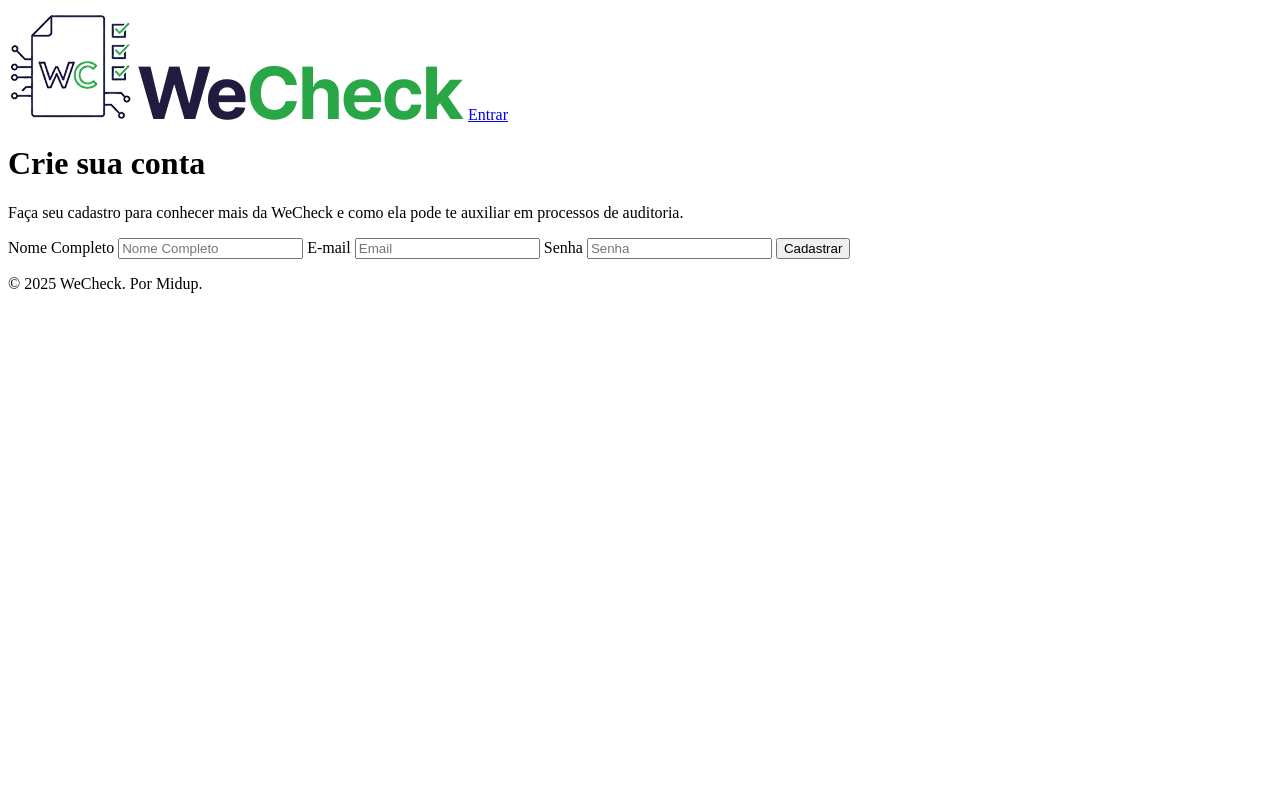
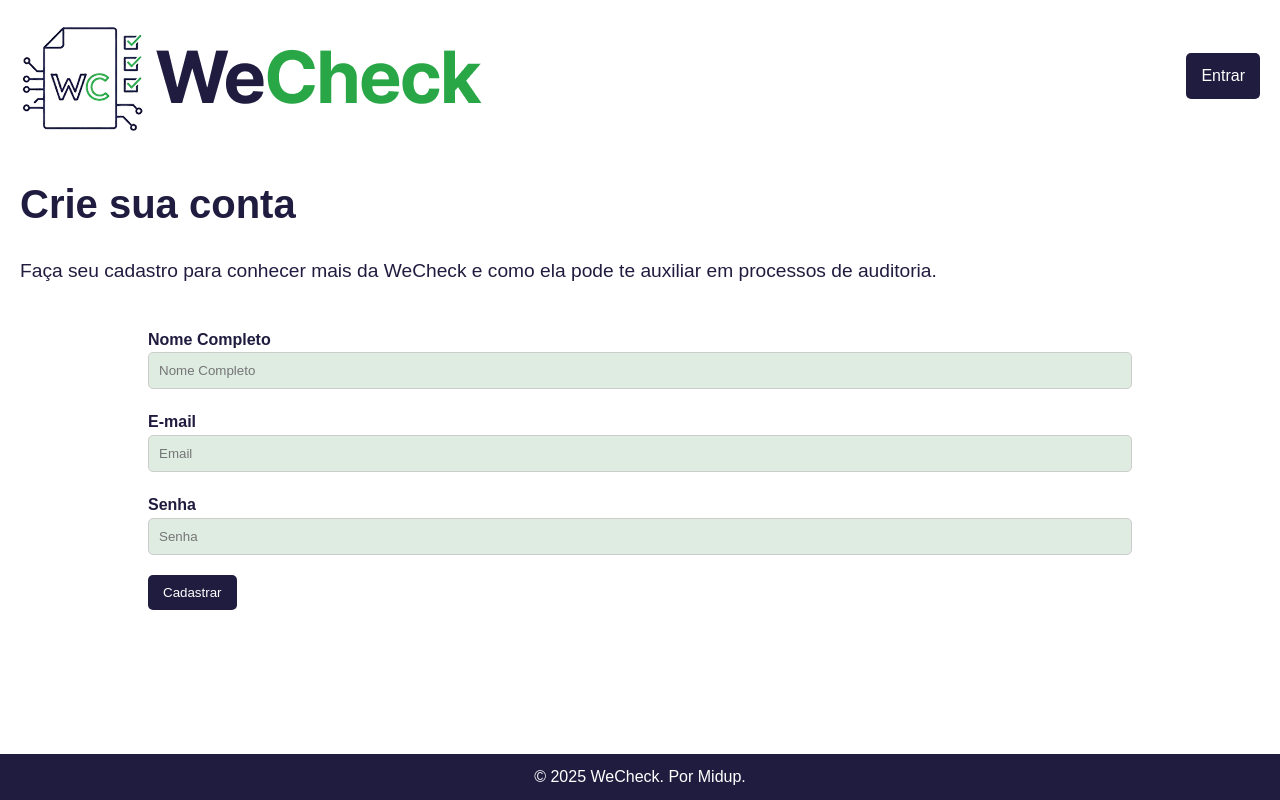
Before and after one commit to SofhiaC/WeCheck, a PHP site: page /views/cadastro_view.php in a window 1280 px wide. Run offline with PHP 8.4, Linux system fonts and the light colour scheme.

Commit message:
css do cadastro completo

```diff
--- /dev/null
+++ b/WeCheck/assets/css/cadastrando.css
@@ -0,0 +1,146 @@
+/* geral da página */
+* {
+    margin: 0;
+    padding: 0;
+    box-sizing: border-box;
+}
+
+html, body {
+    height: 100%;
+    font-family: Arial, 'Helvetica', sans-serif;
+    line-height: 1.6;
+}
+
+header {
+    background-color: #fff;
+    color: #201C3F;
+    padding: 20px 0;
+    display: flex;
+}
+
+/* logo da navbar */
+.logo {
+    display: flex;
+    align-items: center;
+    gap: 10px;
+    margin-left: 20px;
+}
+
+/* botoes da navbar */
+.botoes-nav {
+    margin-left: auto;
+    margin-right: 20px;
+    display: flex;
+    gap: 15px;
+    align-items: center;
+}
+
+.botoes-nav a#cadastrar{
+    text-decoration: none;
+    color: #201C3F;
+    padding: 10px 15px;
+    border: 1px solid #201C3F;
+    border-radius: 5px;
+    transition: background-color 0.3s;
+}
+
+.botoes-nav a#cadastrar:hover {
+    background-color: #201C3F;
+    color: #fff;
+}
+
+.botoes-nav a#entrar {
+    text-decoration: none;
+    color: #fff;
+    padding: 10px 15px;
+    border-radius: 5px;
+    transition: background-color 0.3s;
+    background-color: #201C3F;
+}
+
+.botoes-nav a#entrar:hover {
+    background-color: #fff;
+    border: 1px solid #201C3F;
+    color: #201C3F;
+}
+
+/* textinhos h1 e p*/
+main h1{
+    text-align: left;
+    margin: 20px;
+    color: #201C3F;
+    font-size: 2.5rem;
+    font-weight: bold;
+}
+
+main p{
+    text-align: left;
+    margin: 20px;
+    color: #201C3F;
+    font-size: 1.2rem;
+}
+
+/* botao de começar */
+main a{
+    text-decoration: none;
+    color:#fff;
+    background-color: #201C3F;
+    padding: 10px 20px;
+    border-radius: 5px;
+    display: inline-block;
+    margin: 20px;
+}
+
+main a:hover{
+    background-color: #fff;
+    border: 1px solid #201C3F;
+    color: #201C3F;
+}
+
+/* footerzinho */
+footer {
+    background-color: #201C3F;
+    color: #fff;
+    text-align: center;
+    padding: 10px 0;
+    position: absolute;
+    bottom: 0;
+    width: 100%;
+}
+
+/* configurações gerais do form */
+form{
+    max-width: 80%;
+    margin: 20px auto;
+    padding: 20px;
+
+}
+
+/* labels */
+label {
+    display: block;
+    margin-bottom: 5px;
+    color: #201C3F;
+    font-weight: bold;
+}
+
+/* campos de preencher */
+input[type="text"], input[type="email"], input[type="password"] {
+    width: 100%;
+    padding: 10px;
+    margin-bottom: 15px;
+    border: 1px solid #ccc;
+    border-radius: 5px;
+    background-color: DFECE2;
+}
+
+/* botao cadastrar centralizado */
+button {
+    background-color: #201C3F;
+    color: #fff;
+    padding: 10px 15px;
+    border: none;
+    border-radius: 5px;
+    cursor: pointer;
+    transition: background-color 0.3s;
+}
--- a/WeCheck/views/cadastro_view.php
+++ b/WeCheck/views/cadastro_view.php
@@ -3,15 +3,18 @@
 <head>
     <meta charset="UTF-8">
     <meta name="viewport" content="width=device-width, initial-scale=1.0">
-    <link rel="stylesheet" href="../assets/css/cadastro.css">
+    <link rel="stylesheet" href="../assets/css/cadastrando.css">
     <title>WeCheck</title>
 </head>
 <body>
     <header>
-        <img src="../assets/logo/WeCheck_Logo.png" alt="Logo WeCheck">
-        <img src="../assets/logo/WeCheck_Escrita.png" alt="Nome WeCheck">
-
-        <a href="#">Entrar</a>
+        <div class="logo">
+            <img src="../assets/logo/WeCheck_Logo.png" alt="Logo WeCheck">
+            <img src="../assets/logo/WeCheck_Escrita.png" alt="Nome WeCheck">
+        </div>
+        <div class="botoes-nav">
+            <a id="entrar" href="#">Entrar</a>
+        </div>
     </header>
 
     <main>
```
Also changed, not shown: WeCheck/assets/css/cadastro.css (deleted).
